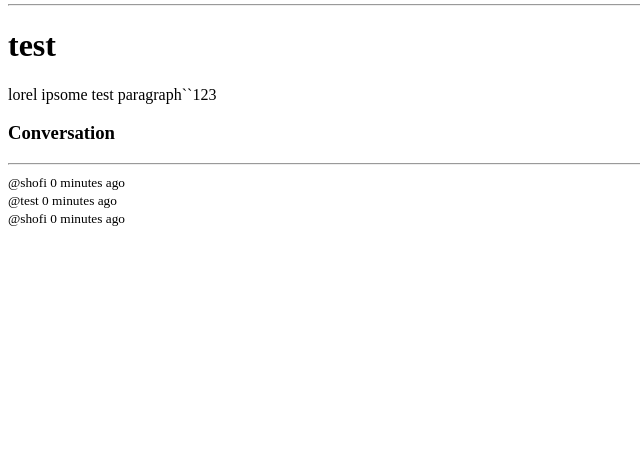
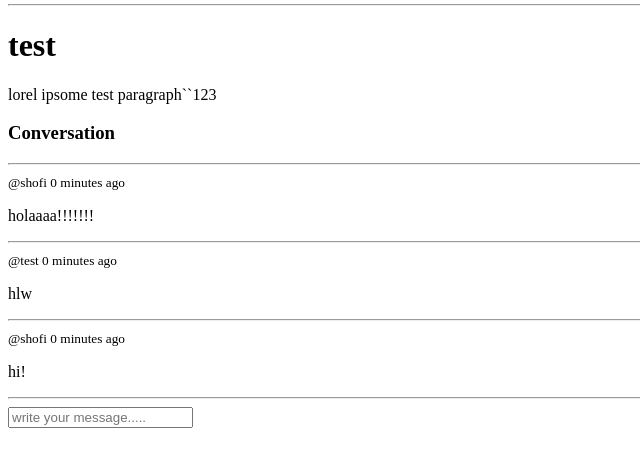
Before and after one commit to mdshofiullah/DiscussApp, a Django app: page /room/6 in a window 1280 px wide. Shown: the part 173-640 px from the top of the page, without its empty margins (0-640 px from the left). Run offline with Django 4.2, Linux system fonts and the light colour scheme; a user stored in the database is signed in; data comes from the database, SQL or seed files in the repository; both versions use the stored data as it was after the commit.

Commit message:
Commenting on a post/room

```diff
--- a/base/templates/base/room.html
+++ b/base/templates/base/room.html
@@ -11,9 +11,19 @@
 	{% for message in room_messages %}
 	<div>
 		<small>@{{message.user}} {{message.created|timesince}} ago</small>
+		<p>{{message.body}}</p>
+		<hr />
 	</div>
 
 	{% endfor %}
 </div>
 
-{% endblock %}
+{% if request.user.is_authenticated %}
+
+<div class="comment-form">
+	<form method="post" action="">
+		{% csrf_token %}
+		<input type="text" name="body" placeholder="write your message....." />
+	</form>
+</div>
+{% endif %} {% endblock %}
--- a/base/views.py
+++ b/base/views.py
@@ -6,7 +6,7 @@ from django.contrib.auth.models import User
 from django.db.models import Q
 from django.contrib.auth import authenticate, login, logout
 from django.contrib.auth.forms import UserCreationForm
-from .models import Room, Topic
+from .models import Message, Room, Topic
 from .forms import RoomForm
 
 # Create your views here.
@@ -87,10 +87,18 @@ def home(request):
 def room(request, pk):
     room = Room.objects.get(id=pk)
 
-    room_messages = room.message_set.all()
+    room_messages = room.message_set.all().order_by('-created')
     # for i in rooms:
     #     if i['id'] == int(pk):
     #         room = i
+    if request.method == 'POST':
+        message = Message.objects.create(
+            user=request.user,
+            room=room,
+            body=request.POST.get('body')
+        )
+        return redirect('room', pk=room.id)
+
     context = {'room': room, 'room_messages': room_messages}
     return render(request, 'base/room.html', context)
 
```
Also changed, not shown: db.sqlite3.
